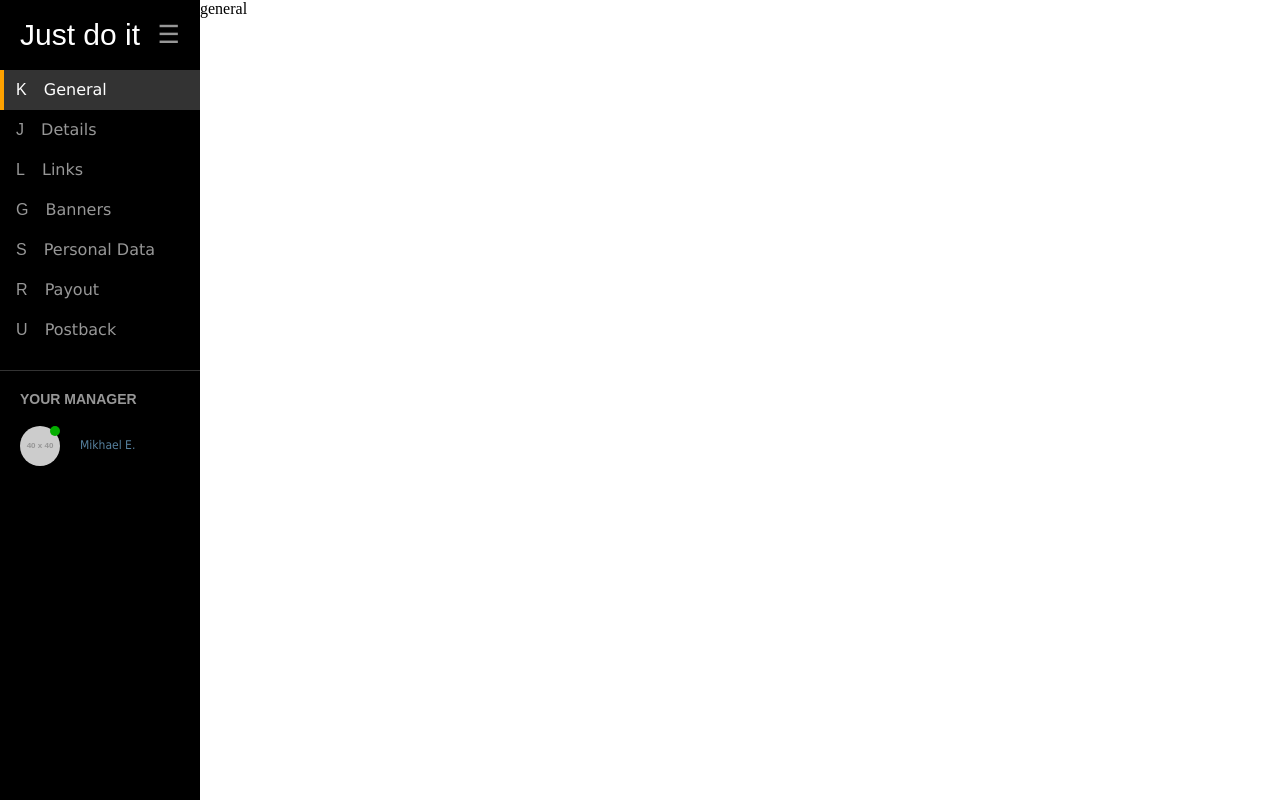
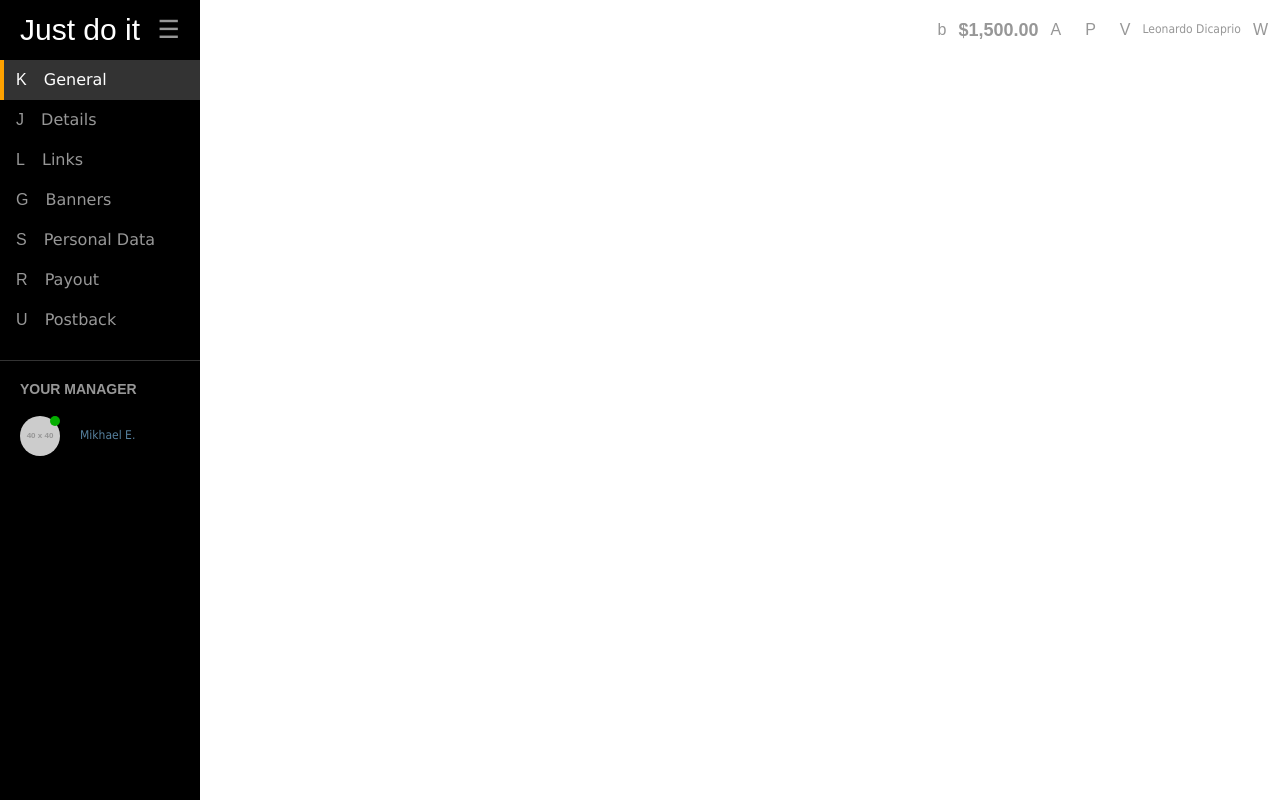
Before and after one commit to dinsdale303/solo-project, a website: page index.html in a window 1280 px wide. Drawn offline with Linux system fonts and the light colour scheme; placeholder pictures from the web are drawn by us.

Commit message:
Add topbar

```diff
--- a/index.html
+++ b/index.html
@@ -9,6 +9,17 @@
 		<link rel="stylesheet" type="text/css" href="css/style.css">
 	</head>
 	<body>
+<!-- topbar -->
+		<nav class="topbar">
+			<p class="menu-icon">b</p>
+			<h2>$1,500.00</h2>
+			<p class="menu-icon">A</p>
+			<p class="menu-icon">P</p>
+			<p class="menu-icon">V</p>
+			<p>Leonardo Dicaprio</p>
+			<p class="menu-icon">W</p>
+		</nav>
+<!-- sidebar menu -->
 		<div>
 			<input type="checkbox" id="toggle" />
 			<nav class="sidebar">
@@ -34,11 +45,8 @@
 				</div>
 			</nav>
 		</div>
-		<div>
-			<nav class="topbar">
-			</nav>
-		</div>
-		<div class="container" id="container">
+<!-- content pages -->
+		<div class="container">
 			<div class="view-general view-page page-active" id="viewGeneral">general</div>
 			<div class="view-details view-page page-inactive" id="viewDetails">details</div>
 			<div class="view-links view-page page-inactive" id="viewLinks">links</div>
@@ -47,6 +55,7 @@
 			<div class="view-payout view-page page-inactive" id="viewPayout">payout</div>
 			<div class="view-postback view-page page-inactive" id="viewPostback">postback</div>
 		</div>
+<!-- javascript -->
 		<script src="js/script.js"></script>
 	</body>
 </html>
--- a/sass/_variables.scss
+++ b/sass/_variables.scss
@@ -36,6 +36,8 @@ $link-color: $blue1;
 $dot-green: $green1;
 $dot-orange: $orange1;
 $dot-blue: $blue1;
+$topbar-background-color: $white1;
+$topbar-text-color: $grey1;
 
 
 /* font sizes */
--- a/sass/sections/_sidebar.scss
+++ b/sass/sections/_sidebar.scss
@@ -12,7 +12,7 @@
 .menu-head {
 	display: flex;
 	height: 50px;
-	margin: 10px 0;
+	margin: 5px 0;
 	justify-content: space-between;
 	align-items: center;
 }
--- a/sass/sections/_topbar.scss
+++ b/sass/sections/_topbar.scss
@@ -1,3 +1,19 @@
 * {
 	box-sizing: border-box;
 }
+
+.topbar {
+	position: fixed;
+	display: flex;
+	width: 100%;
+	height: 60px;
+	align-items: center;
+	justify-content: flex-end;
+	background-color: $topbar-background-color;
+}
+
+@media(max-width: 767px) {
+	.topbar {
+		display: none;
+	}
+}
--- a/sass/style.scss
+++ b/sass/style.scss
@@ -8,6 +8,7 @@
 @import 'components/dots';
 
 /* sections */
+@import 'sections/topbar';
 @import 'sections/sidebar';
 
 /* pages / views */
```
Also changed, not shown: css/style.css, 1 other file.
